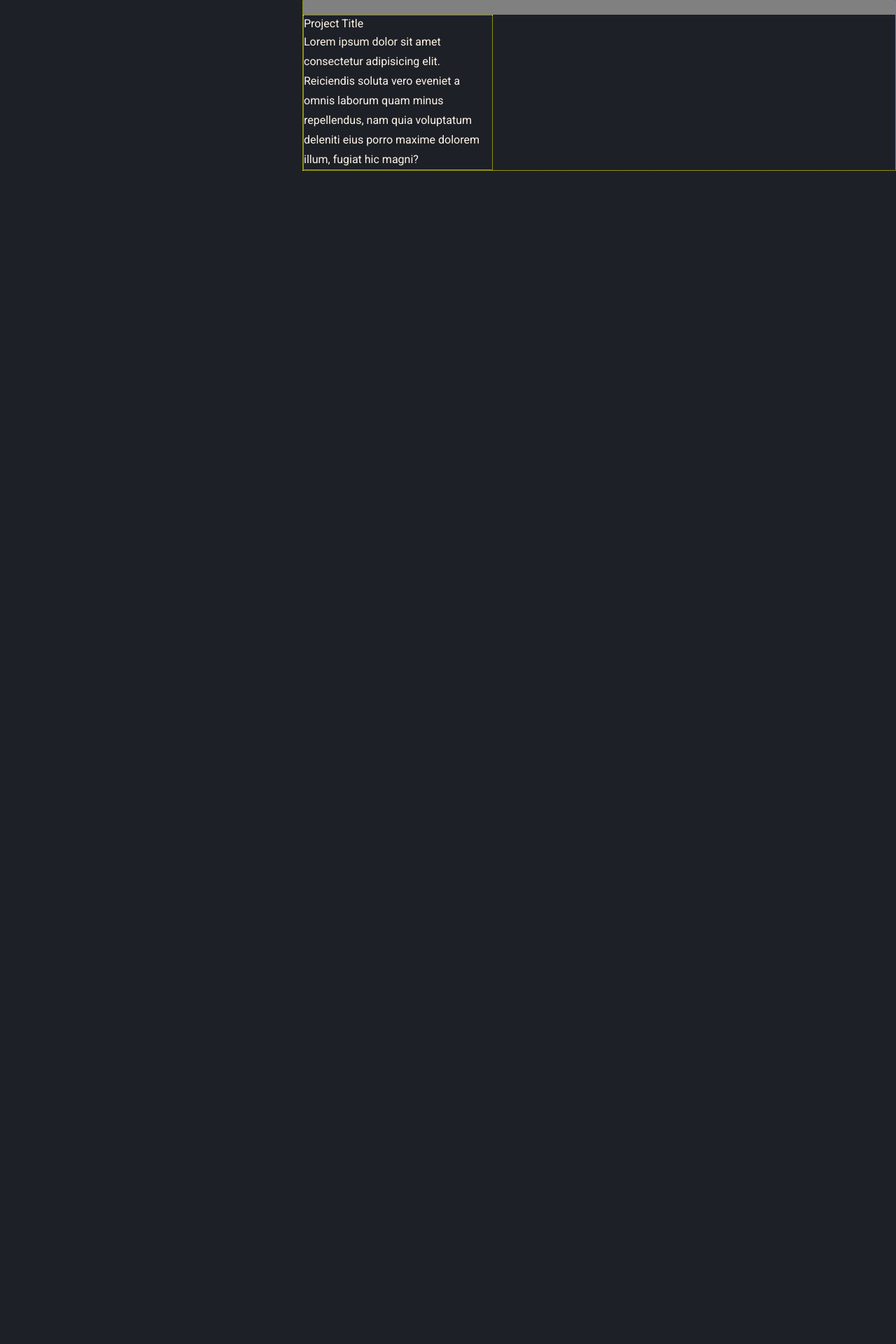
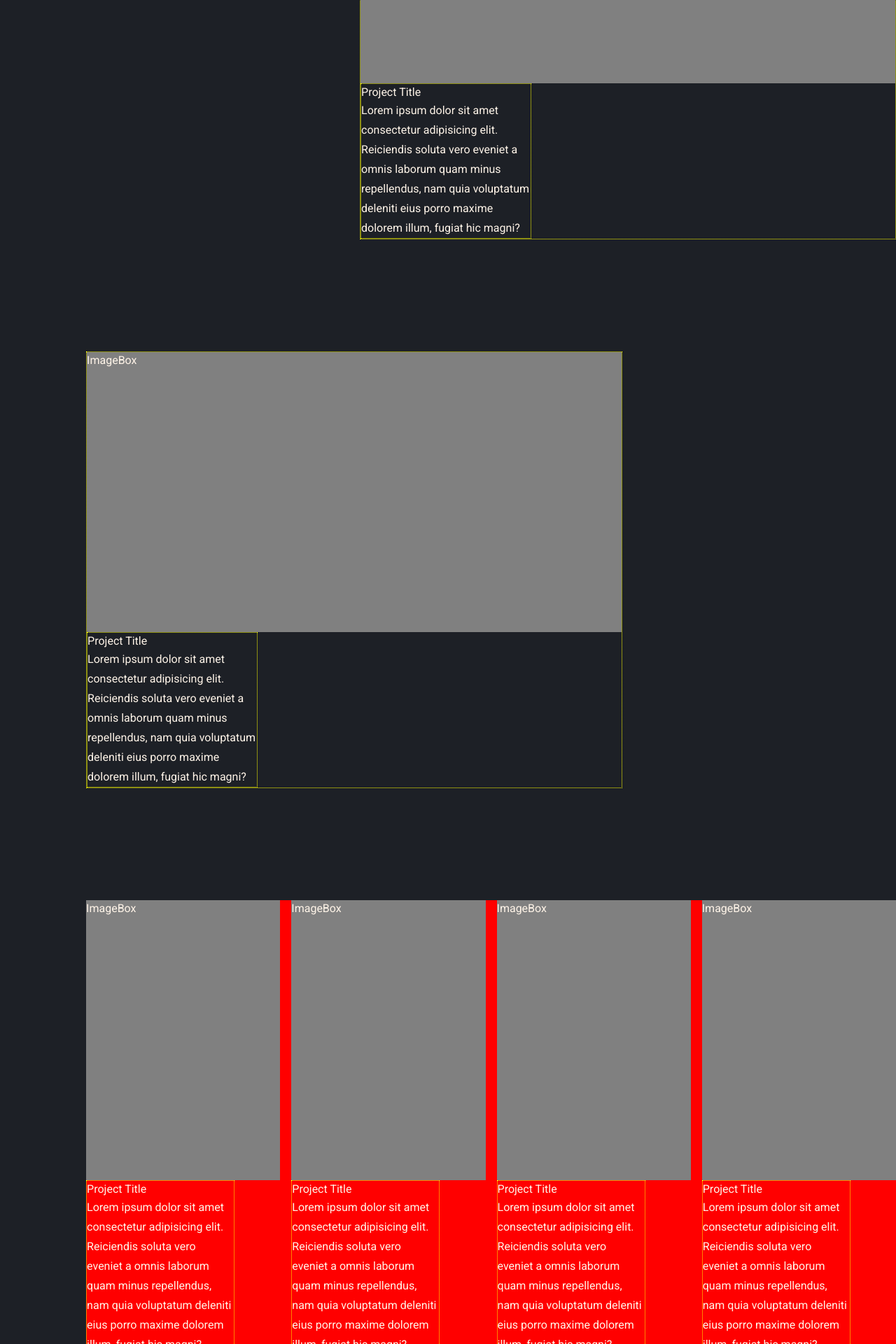
Before and after one commit to seominjea1942/my-portfolio-website, a React (Create React App) app: page / in a window 1280 px wide. Shown: the part 780-2700 px from the top of the page at 70% size. Before the commit the page ends 1024 px from the top, so only its background shows below. Built offline with nearby package versions, Linux system fonts and the light colour scheme.

Commit message:
create HeroBox

```diff
--- a/src/App.css
+++ b/src/App.css
@@ -19,6 +19,7 @@ p{
   color: var(--yellowishWhite);
   font-family: 'Roboto', sans-serif;
 }
+
 body{
   background-color:var(--bluishBlack);
 }
@@ -94,18 +95,27 @@ body{
 
 .portfolioHeader h1{
   font-size: 4rem;
+  margin-bottom: 3rem;
 }
 
 .splitterLine{
   background-color: var(--yellowishWhite);
-  height:2px;
+  height:4px;
   width: 8rem;
   margin-top:5rem;
   margin-bottom:5rem;
 }
-.test{
+.portfolioBox{
   grid-column: 4/ span last-column;
+  margin-bottom: 10rem;
 }
 .pdescription{
   grid-column: 1/ span 3;
 }
+.portfolioFourInRowBox{
+  display:grid;
+  grid-template-rows: auto;
+  grid-template-columns: repeat(4,1fr)[last-column];
+  grid-gap:16px;
+  margin-bottom: 30rem;
+}
--- a/src/App.js
+++ b/src/App.js
@@ -1,14 +1,28 @@
 import "tailwindcss/tailwind.css"
 import './App.css';
 import Header from './components/Header'
-import PortfolioHeader from './components/PortfolioHeader'
-import PortfolioBox from './components/PortfolioBox'
+import HeroBox from './components/HeroBox'
+import PortfolioContent from './components/PortfolioContent'
+import {useState,useEffect} from 'react'
+
 function App() {
+  let [headerWidth, setHeaderWidth] = useState();
+
+  useEffect(()=>{
+    let header = document.querySelector('.header')
+    let currentHeaderWidth = window.getComputedStyle(header).getPropertyValue('width')
+    console.log(currentHeaderWidth)
+    setHeaderWidth(currentHeaderWidth)
+  },[headerWidth])
+
   return (
     <div className="App">
       <Header></Header>
-        <PortfolioHeader></PortfolioHeader>
-        <PortfolioBox></PortfolioBox>
+      <div style={{marginLeft: headerWidth}} className='pfContainer'>
+        <HeroBox></HeroBox>
+        <PortfolioContent pfType='UX'></PortfolioContent>
+        <PortfolioContent pfType='SWE'></PortfolioContent>
+      </div>
     </div>
   );
 }
--- /dev/null
+++ b/src/components/HeroBox.js
@@ -0,0 +1,12 @@
+import React from 'react';
+
+function HeroBox(props) {
+    return (
+        <div className="HeroBox">
+            <h6>See Min's portfolio as:</h6>
+            <div>Video</div>
+        </div>
+    );
+}
+
+export default HeroBox;
--- a/src/components/PortfolioBox.js
+++ b/src/components/PortfolioBox.js
@@ -1,10 +1,12 @@
 import React from 'react';
 import Pimage from './sub/PImage'
-import Pdescription from './Pdescription'
-function PortfolioBox(props) {
+import Pdescription from './sub/Pdescription'
+function PortfolioBox({startPoint, endPoint}) {
     return (
         <div className='gridContainer'>
-            <div className='test'>
+            <div style={{
+                gridColumn: `${startPoint} / span ${endPoint}`
+            }} className='portfolioBox'>
                 <Pimage></Pimage>
                 <Pdescription></Pdescription>
             </div>
--- /dev/null
+++ b/src/components/PortfolioContent.js
@@ -0,0 +1,18 @@
+import React from 'react';
+import PortfolioHeader from './PortfolioHeader'
+import PortfolioBox from './PortfolioBox'
+import PortfolioFourInRowBox from './PortfolioFourInRowBox'
+function PortfolioContent({pfType}) {
+    return (
+        <>
+        <PortfolioHeader pfType={pfType}></PortfolioHeader>
+        <PortfolioBox startPoint={4} endPoint={6}></PortfolioBox>
+        <PortfolioBox startPoint={1} endPoint={6}></PortfolioBox>
+        <div>
+        <PortfolioFourInRowBox></PortfolioFourInRowBox>
+        </div>
+        </>
+    );
+}
+
+export default PortfolioContent;
--- /dev/null
+++ b/src/components/PortfolioFourInRowBox.js
@@ -0,0 +1,24 @@
+import React from 'react';
+import Pdescription from './sub/Pdescription'
+import PImage from './sub/PImage'
+function PortfolioFourInRowBox(props) {
+    let pfList =[]
+    for(let i =0; i<4;i++){
+        pfList.push(
+            <div key={i}>
+                <PImage></PImage>
+                <Pdescription endPoint={7}></Pdescription>
+            </div>
+        )
+    }
+    return (
+        <div className="portfolioFourInRowBox"style={{
+            backgroundColor:'red',
+        }}>
+            {pfList}
+
+        </div>
+    );
+}
+
+export default PortfolioFourInRowBox;
--- a/src/components/PortfolioHeader.js
+++ b/src/components/PortfolioHeader.js
@@ -1,14 +1,30 @@
 import React from 'react';
 
-function PortfolioHeader(props) {
-    return (
-        <div className='gridContainer'>
+function PortfolioHeader({pfType}) {
+    let uxHeader = ()=>{
+        return (
+            <div className='gridContainer'>
             <div className='portfolioHeader'>
                 <h1>UX Design</h1>
                 <p>Lorem ipsum dolor sit amet consectetur adipisicing elit. Sequi tempore unde ipsum doloremque commodi neque repellendus modi, officia quibusdam blanditiis? Voluptatem qui pariatur, adipisci accusamus vero error porro repudiandae et!</p>
                 <div className ='splitterLine'></div>
             </div>
         </div>
+        )
+    }
+    let sweHeader = ()=>{
+        return (
+            <div className='gridContainer'>
+            <div className='portfolioHeader'>
+                <h1>Software Engineering</h1>
+                <p>Lorem ipsum dolor sit amet consectetur adipisicing elit. Sequi tempore unde ipsum doloremque commodi neque repellendus modi, officia quibusdam blanditiis? Voluptatem qui pariatur, adipisci accusamus vero error porro repudiandae et!</p>
+                <div className ='splitterLine'></div>
+            </div>
+        </div>
+        )
+    }
+    return (
+        (pfType==='UX')?uxHeader():sweHeader()
     );
 }
 
--- a/src/components/Pdescription.js
+++ b/src/components/sub/Pdescription.js
@@ -1,9 +1,12 @@
 import React from 'react';
 
-function Pdescription(props) {
+function Pdescription({endPoint}) {
     return (
         <div className='gridContainer'>
-            <div className='pdescription'>
+            <div style={{
+                    gridColumn: `1 /span ${(endPoint!==undefined)?endPoint:3}`
+                }}
+                className='pdescription'>
                 <h3>Project Title</h3>
                 <p>Lorem ipsum dolor sit amet consectetur adipisicing elit. Reiciendis soluta vero eveniet a omnis laborum quam minus repellendus, nam quia voluptatum deleniti eius porro maxime dolorem illum, fugiat hic magni?</p>
             </div>
```
